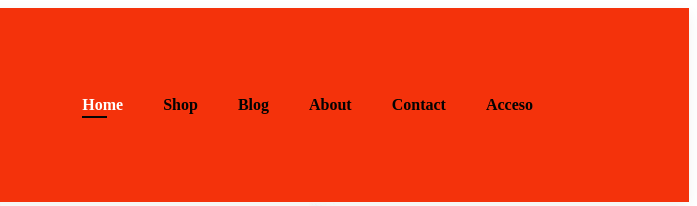
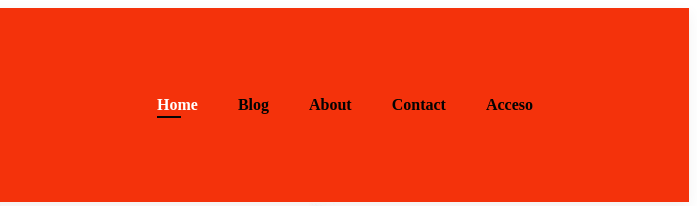
Before and after one commit to Takashy54/mendez-motos, a plain HTML site: page frontend/index.html in a window 1280 px wide. Shown: the top 206 px of the page, 583-1280 px from the left. Drawn offline with Linux system fonts and the light colour scheme; files that its build step writes are made by us from their sources; files whose address does not match are found by name.

Commit message:
Remove Shop link from the navigation bar

```diff
--- a/frontend/index.html
+++ b/frontend/index.html
@@ -18,7 +18,7 @@
          <div>
             <ul id="navbar">
                 <li><a class="active" href="index.html">Home</a></li>
-                <li><a href="shop.html">Shop</a></li>
+
                 <li><a href="blog.html">Blog</a></li>
                 <li><a href="about.html">About</a></li>
                 <li><a href="contact.html">Contact</a></li>
```
